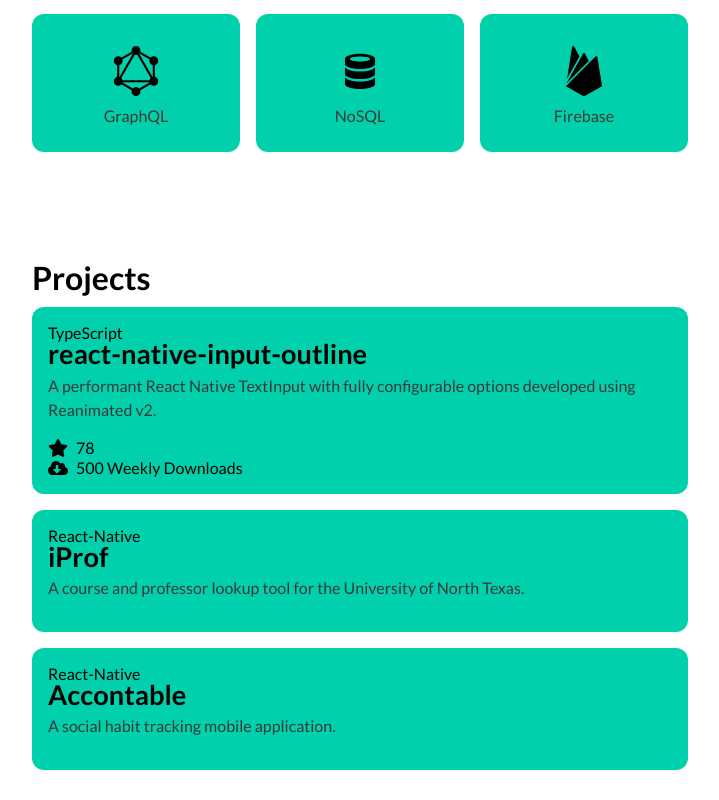
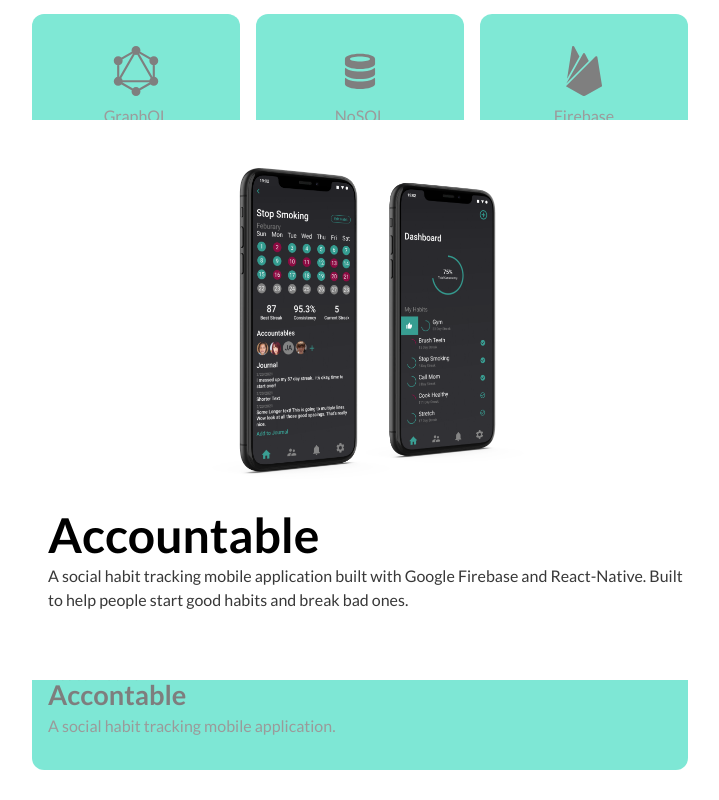
Before and after one commit to swushi/portfolio, a React (Create React App) app: page / in a window 1280 px wide. Both pictures are taken after a click on the element 640 px from the left and 1633 px from the top of the page. Shown: the part 1233-2033 px from the top of the page, without its empty margins (280-999 px from the left). Built offline with nearby package versions, Linux system fonts and the light colour scheme.

Commit message:
modal showing

```diff
--- a/src/App.css
+++ b/src/App.css
@@ -4,7 +4,9 @@
     --color-blue-300: #00EBC1;
 }
 
-*, *::before, *::after {
+*,
+*::before,
+*::after {
     box-sizing: border-box;
     font-family: 'Lato', sans-serif;
 }
@@ -37,29 +39,31 @@ h6 {
     h1 {
         font-size: 5.75em;
     }
-
     h2 {
         font-size: 3em;
     }
-
     h3 {
         font-size: 2em;
     }
-
     h4 {
         font-size: 1.7em;
     }
-
     h5 {
         font-size: 2em;
     }
-
     h6 {
         font-size: 1.25em;
     }
 }
 
-h1,h2,h3,h4,h5,h6,span,a {
+h1,
+h2,
+h3,
+h4,
+h5,
+h6,
+span,
+a {
     line-height: 0.85em;
     margin: 0;
 }
@@ -84,7 +88,7 @@ header {
     justify-content: center;
 }
 
-header > .content {
+header>.content {
     max-width: 41em;
     margin-inline: auto;
     display: flex;
@@ -93,18 +97,18 @@ header > .content {
     z-index: 1;
 }
 
-header > .content > .top {
+header>.content>.top {
     flex: 4;
     display: flex;
     flex-direction: column;
     justify-content: center;
 }
 
-header > .content > .bottom {
+header>.content>.bottom {
     flex: 5;
 }
 
-header > .content > .bottom > p {
+header>.content>.bottom>p {
     margin-top: 1em;
 }
 
@@ -126,13 +130,13 @@ header > .content > .bottom > p {
     transform: scale(1.1);
 }
 
-header > navbar {
+header>navbar {
     position: absolute;
     display: flex;
     right: 1rem;
 }
 
-header > navbar > * {
+header>navbar>* {
     margin-left: 1em;
 }
 
@@ -142,17 +146,17 @@ header > navbar > * {
     height: 25vw;
     border-radius: 50%;
     overflow: hidden;
-  background-color:var(--color-blue-300);
+    background-color: var(--color-blue-300);
     top: 10vw;
     right: 4vw;
 }
 
-
-.avatar > img {
+.avatar>img {
     height: auto;
     width: 100%;
     margin-top: 5vw;
 }
+
 .circle {
     height: 25vw;
     width: 25vw;
@@ -182,7 +186,7 @@ section {
     margin-top: 10vh;
 }
 
-section > .content {
+section>.content {
     margin-inline: auto;
     position: relative;
     max-width: 41em;
@@ -201,7 +205,7 @@ section > .content {
     }
 }
 
-.skills > * {
+.skills>* {
     background-color: var(--color-blue-500);
     display: flex;
     flex-direction: column;
@@ -213,8 +217,12 @@ section > .content {
     padding-bottom: 0.5em;
 }
 
-section > .skills > * > p {
+section>.skills>*>p {
     white-space: nowrap;
+}
+
+.projects {
+    position: relative;
 }
 
 .project {
@@ -222,6 +230,10 @@ section > .skills > * > p {
     border-radius: 12px;
     padding: 1em;
     margin-top: 1em;
+}
+
+.project:hover {
+    transform: scale(1.02);
 }
 
 .project>.accolade {
@@ -233,6 +245,42 @@ section > .skills > * > p {
     margin-right: 0.5em;
 }
 
+.project-showcase {
+    background-color: white;
+    position: fixed;
+    left: 50%;
+    top: 50%;
+    height: 35em;
+    width: 95%;
+    z-index: 100;
+    margin-top: -17.5em;
+    margin-left: -47.5%;
+    padding: 1em 0em 1em 1em;
+}
+
+.project-showcase>img {
+    width: 80%;
+    margin-left: 10%;
+    margin-top: 5%;
+    margin-bottom: 2em;
+    height: auto;
+}
+
+@media (min-width: 40em) {
+    .project-showcase {
+        height: 35em;
+        width: 41em;
+        margin-top: -17.5em;
+        margin-left: -20.5em;
+    }
+    .project-showcase>img {
+        width: 50%;
+        margin-left: 25%;
+        margin-top: 5%;
+        height: auto;
+    }
+}
+
 footer {
     display: flex;
     justify-content: center;
@@ -241,6 +289,6 @@ footer {
     background-color: #d3d3d3;
 }
 
-footer > * {
+footer>* {
     margin-right: 2em;
 }
--- a/src/App.jsx
+++ b/src/App.jsx
@@ -6,16 +6,19 @@ import {
 } from "react-icons/si";
 import { GrMail } from 'react-icons/gr';
 import { useEffect, useRef, useState } from "react";
-import iprof_mockup from "./assets/iprof_mockup.png";
+import projectMeta from './constants/projects';
 import avatar from "./assets/Portfolio_pic-removebg.png";
 import ProjectItem from "./components/ProjectItem";
 import SkillsList from "./components/SkillsList";
+import ProjectShowcase from "./components/ProjectShowcase";
 
+const BLUR_OPACITY = 0.5;
 
 function App() {
   const [, setInnerHeight] = useState(window.innerHeight);
   const [innerWidth, setInnerWidth] = useState(window.innerWidth);
   const height = useRef(window.innerHeight).current;
+  const [showModal, setShowModal] = useState(null);
 
   function handleWindowSizeChange() {
     setInnerHeight(window.innerHeight);
@@ -32,12 +35,12 @@ function App() {
   const isMobile = innerWidth <= 768;
 
   const handleProjectClick = () => {
-    console.log("WOOO")
+    setShowModal(0)
   }
 
   return (
     <div className="App">
-      <header style={{ height: isMobile ? height : window.innerHeight }}>
+      <header style={{ height: isMobile ? height : window.innerHeight, opacity: showModal !== null ? BLUR_OPACITY : 1}}>
         <div className="circle circle1"></div>
         <div className="circle circle2"></div>
         <div className="circle circle3"></div>
@@ -66,14 +69,14 @@ function App() {
           </div>
         </div>
       </header>
-      <section>
+      <section style={{opacity: showModal !== null ? BLUR_OPACITY : 1}} >
         <div className="content">
           <h3 id="skills" >Skills</h3>
           <SkillsList />
         </div>
       </section>
 
-      <section>
+      <section style={{opacity: showModal !== null ? BLUR_OPACITY : 1}} >
         <div className="content">
           <h3 id="projects">Projects</h3>
           <div className="projects">
@@ -94,9 +97,19 @@ function App() {
               title="Accontable"
               body="A social habit tracking mobile application."
             />
+
           </div>
         </div>
       </section>
+
+      {showModal !== null &&
+        <ProjectShowcase
+          headerImg={projectMeta[showModal].headerImg}
+          title={projectMeta[showModal].title}
+          body={projectMeta[showModal].body}
+          onClose={() => setShowModal(null)}
+        />
+      }
 
       <footer>
         <SiGithub size={40} />
--- a/src/components/ProjectItem.jsx
+++ b/src/components/ProjectItem.jsx
@@ -1,6 +1,5 @@
 import React from 'react';
-import accountable_mockup from "../assets/accountable_mockup.png";
-import { FaStar, FaCloudDownloadAlt, FaMailBulk } from "react-icons/fa";
+import { FaStar, FaCloudDownloadAlt } from "react-icons/fa";
 
 const ProjectItem = ({
   language,
@@ -9,9 +8,8 @@ const ProjectItem = ({
   accolades,
   onClick
 }) => {
-  console.log('render proj item')
   return (
-    <div className="project" onClick={() => console.log("WHAT")} >
+    <div className="project" onClick={onClick} >
       <div className="language">{language}</div>
       <h4>{title}</h4>
       <p>{body}</p>
@@ -28,11 +26,6 @@ const ProjectItem = ({
           <span>500 Weekly Downloads</span>
         </div>
       }
-
-      <div className="project-showcase">
-        {/* <img src={accountable_mockup} alt="accountable app preview" /> */}
-
-      </div>
     </div>
   );
 }
--- /dev/null
+++ b/src/components/ProjectShowcase.jsx
@@ -0,0 +1,19 @@
+import React from 'react';
+
+
+const ProjectShowcase = ({
+  headerImg,
+  title,
+  body,
+  onClose,
+}) => {
+  return (
+    <div className="project-showcase">
+      <img src={headerImg} alt="app preivew" />
+      <h2>{title}</h2>
+      <p>{body}</p>
+    </div>
+  )
+}
+
+export default ProjectShowcase;
--- /dev/null
+++ b/src/constants/projects.js
@@ -0,0 +1,8 @@
+import accountable_mockup from "../assets/accountable_mockup.png";
+import iprof_mockup from "../assets/iprof_mockup.png";
+
+export default [{
+    headerImg: accountable_mockup,
+    title: "Accountable",
+    body: "A social habit tracking mobile application built with Google Firebase and React-Native. Built to help people start good habits and break bad ones."
+}]
```
Lines whose indentation alone changed are shown as unchanged.
